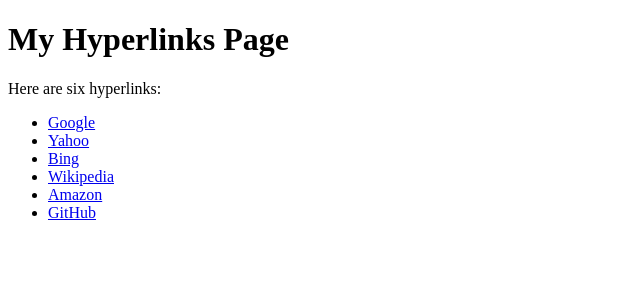
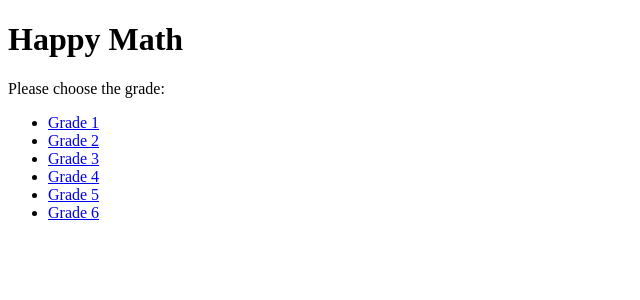
Before and after one commit to markhamwei/myrepos, a Django app: page / in a window 1280 px wide. Shown: the top 300 px of the page, without its empty margins (0-640 px from the left). Run offline with Django 4.2, Linux system fonts and the light colour scheme.

Commit message:
update home page

```diff
--- a/storefront/settings.py
+++ b/storefront/settings.py
@@ -26,7 +26,7 @@
 # SECURITY WARNING: don't run with debug turned on in production!
 DEBUG = True
 
-ALLOWED_HOSTS = ['mytmp1.azurewebsites.net']
+ALLOWED_HOSTS = ['mytmp1.azurewebsites.net', '192.168.0.101']
 
 
 # Application definition
--- a/templates/myhome.html
+++ b/templates/myhome.html
@@ -1,18 +1,18 @@
 <!DOCTYPE html>
 <html>
 <head>
-	<title>My Hyperlinks Page</title>
+	<title>Happy Math</title>
 </head>
 <body>
-	<h1>My Hyperlinks Page</h1>
-	<p>Here are six hyperlinks:</p>
+	<h1>Happy Math</h1>
+	<p>Please choose the grade:</p>
 	<ul>
-		<li><a href="https://www.google.com/">Google</a></li>
-		<li><a href="https://www.yahoo.com/">Yahoo</a></li>
-		<li><a href="https://www.bing.com/">Bing</a></li>
-		<li><a href="https://www.wikipedia.org/">Wikipedia</a></li>
-		<li><a href="https://www.amazon.com/">Amazon</a></li>
-		<li><a href="https://www.github.com/">GitHub</a></li>
+		<li><a href="/playground/hello/">Grade 1</a></li>
+		<li><a href="https://www.yahoo.com/">Grade 2</a></li>
+		<li><a href="https://www.bing.com/">Grade 3</a></li>
+		<li><a href="https://www.wikipedia.org/">Grade 4</a></li>
+		<li><a href="https://www.amazon.com/">Grade 5</a></li>
+		<li><a href="https://www.github.com/">Grade 6</a></li>
 	</ul>
 </body>
 </html>
```
